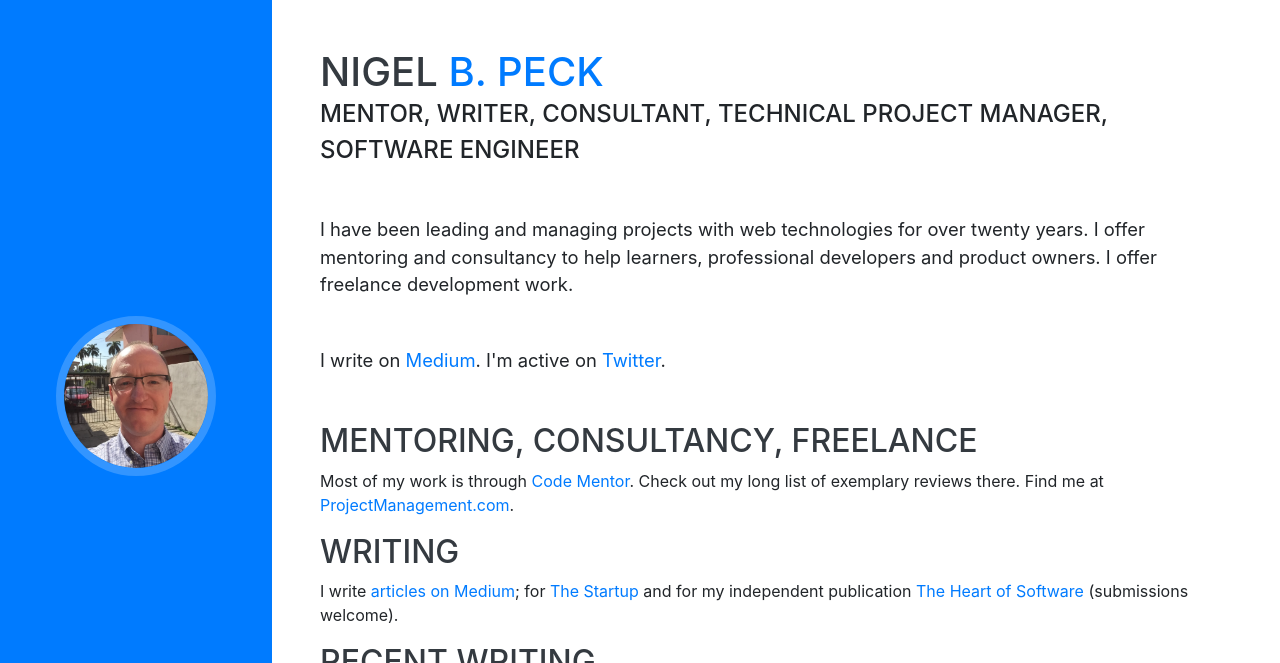
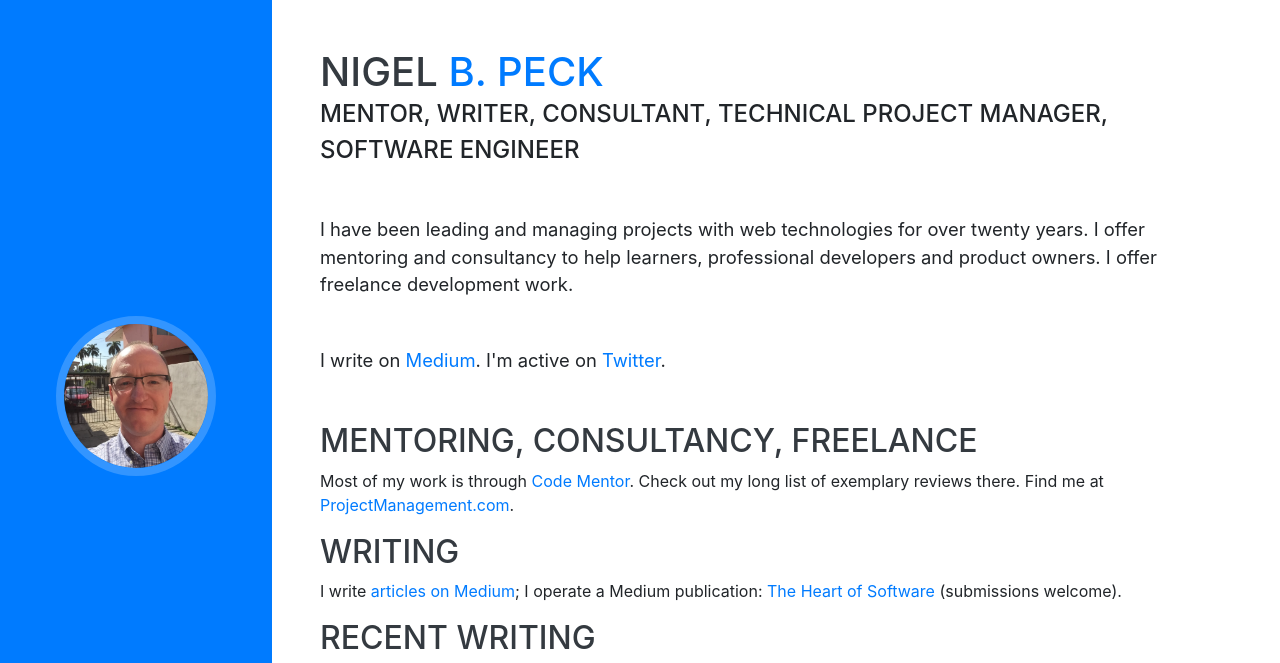
Before and after one commit to nigelbpeck/nigelbpeck-website, a website with bundled scripts: page index.html in a window 1280 px wide. Shown: the top 663 px of the page. Built offline with nearby package versions, Linux system fonts and the light colour scheme; a web font is replaced by a local one.

Commit message:
Update publication info

```diff
--- a/index.html
+++ b/index.html
@@ -54,7 +54,7 @@
         <h2>Mentoring, Consultancy, Freelance</h2>
         <p>Most of my work is through <a href="https://www.codementor.io/nigelbpeck">Code Mentor</a>. Check out my long list of exemplary reviews there. Find me at <a href="https://www.projectmanagement.com/profile/NigelBPeck">ProjectManagement.com</a>.</p>
         <h2>Writing</h2>
-        <p>I write <a href="https://medium.com/@nigelbpeck">articles on Medium</a>; for <a href="https://medium.com/swlh">The Startup</a> and for my independent publication <a href="https://www.theheartofsoftware.com/">The Heart of Software</a> (submissions welcome).</p>
+        <p>I write <a href="https://medium.com/@nigelbpeck">articles on Medium</a>; I operate a Medium publication: <a href="https://www.theheartofsoftware.com/">The Heart of Software</a> (submissions welcome).</p>
         <h2>Recent Writing</h2>
         <p>A recent popular article is <a href="https://medium.com/swlh/being-a-programmer-is-not-about-writing-code-84aa54cb1c61">Being a Programmer is Not About Writing Code</a>. Another is <a href="https://www.codementor.io/@nigelbpeck/how-to-code-web-apps-the-right-way-uibsw435s">How to Code Web Apps the Right Way</a>.</p>
         <p></p>
```
